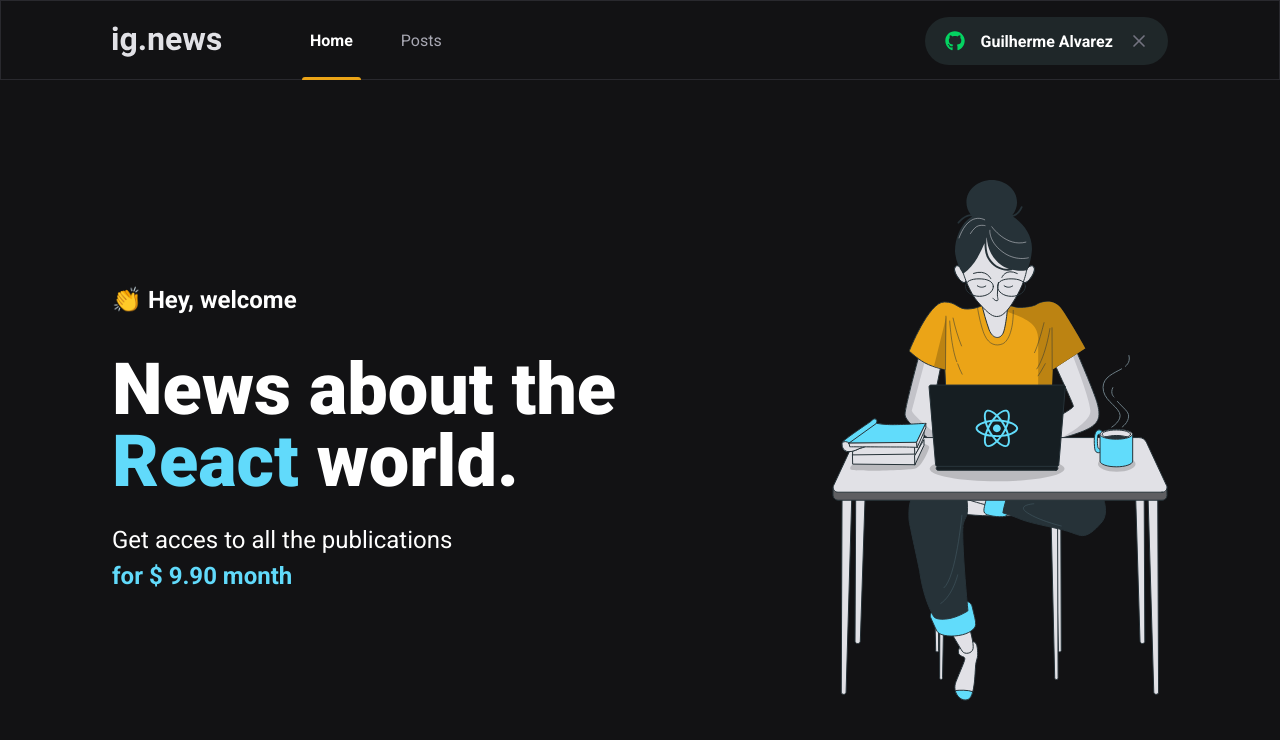
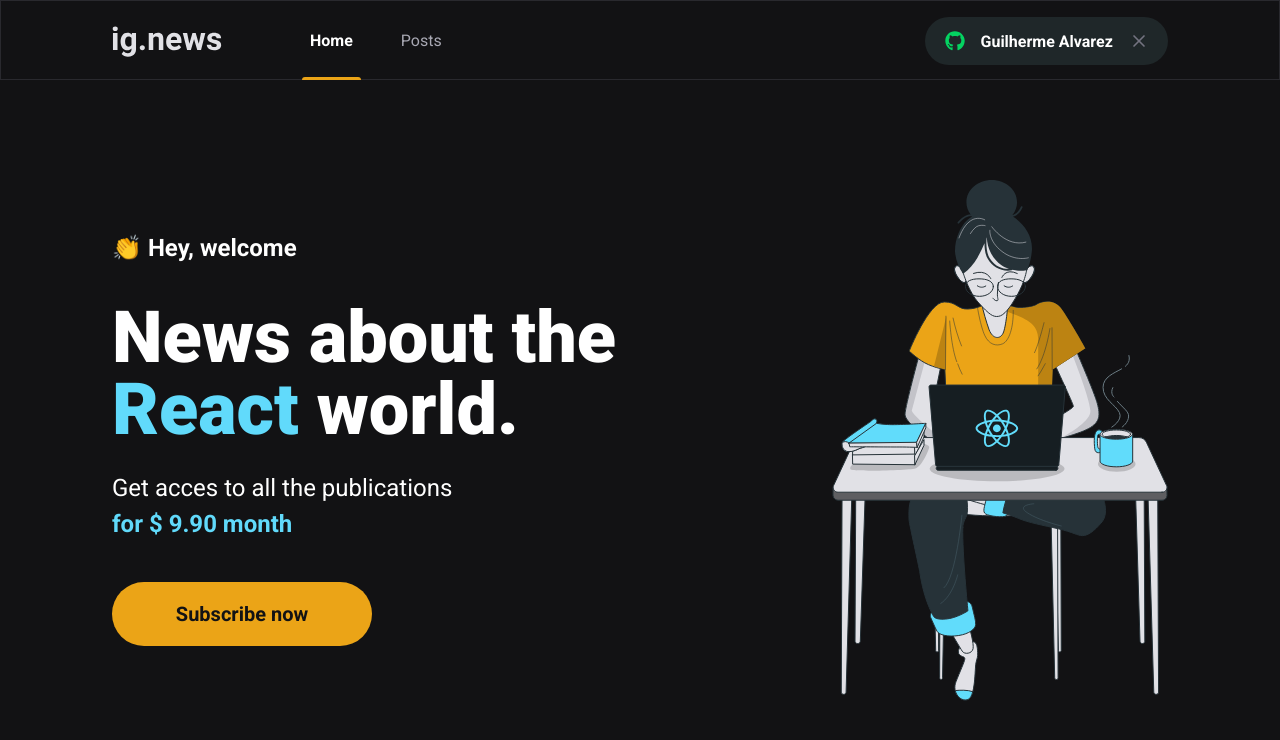
Before and after one commit to GuilhermeAlvarez-00/ig.news-ignite, a Next.js app: page / in a window 1280 px wide. Shown: the top 740 px of the page. Built offline with nearby package versions, Linux system fonts and the light colour scheme.

Commit message:
adicionando subscribeButton

```diff
--- /dev/null
+++ b/src/components/SubscribeButton/index.tsx
@@ -0,0 +1,12 @@
+import styles from './styles.module.scss'
+
+export function SubscribeButton() {
+  return (
+    <button
+      type="button"
+      className={styles.subcribeButton}
+    >
+      Subscribe now
+    </button>
+  )
+}
--- /dev/null
+++ b/src/components/SubscribeButton/styles.module.scss
@@ -0,0 +1,18 @@
+.subcribeButton {
+  width: 260px;
+  height: 4rem;
+  border: 0;
+  border-radius: 2rem;
+  background-color: var(--yellow-500);
+  color: var(--gray-900);
+  font-size: 1.25rem;
+  font-weight: bold;
+  display: flex;
+  align-items: center;
+  justify-content: center;
+  transition: filter 0.2s;
+
+  &:hover {
+    filter: brightness(0.8);
+  }
+}
--- a/src/pages/home.module.scss
+++ b/src/pages/home.module.scss
@@ -37,4 +37,8 @@
       font-weight: bold;
     }
   }
+
+  button {
+    margin-top: 2.5rem;
+  }
 }
--- a/src/pages/index.tsx
+++ b/src/pages/index.tsx
@@ -1,4 +1,5 @@
 import Head from 'next/head'
+import { SubscribeButton } from '../components/SubscribeButton'
 
 import styles from './home.module.scss'
 
@@ -16,6 +17,7 @@
             Get acces to all the publications <br />
             <span>for $ 9.90 month</span>
           </p>
+          <SubscribeButton />
         </section>
 
         <img src="/images/avatar.svg" alt="Girl coding" />
```
